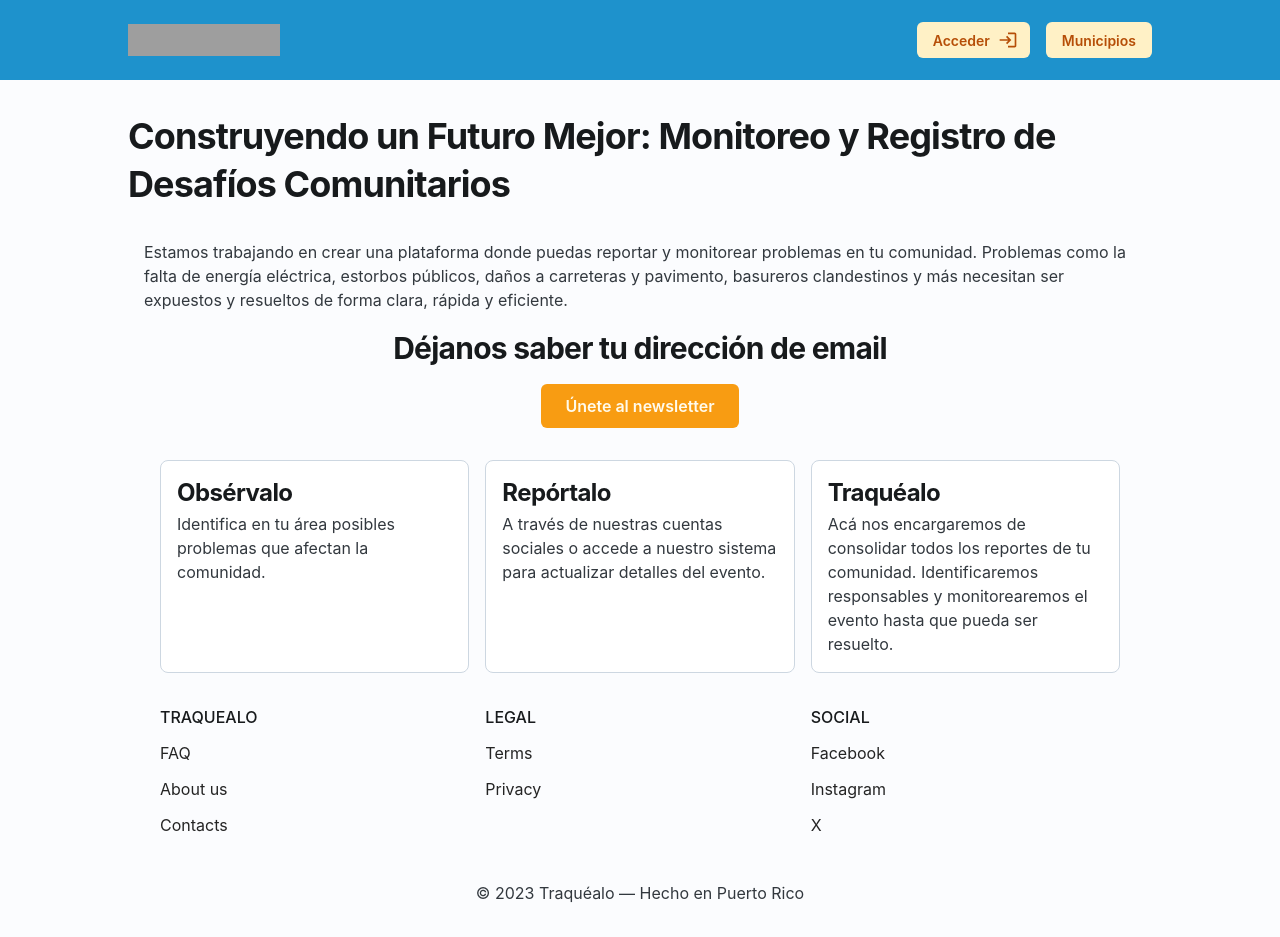
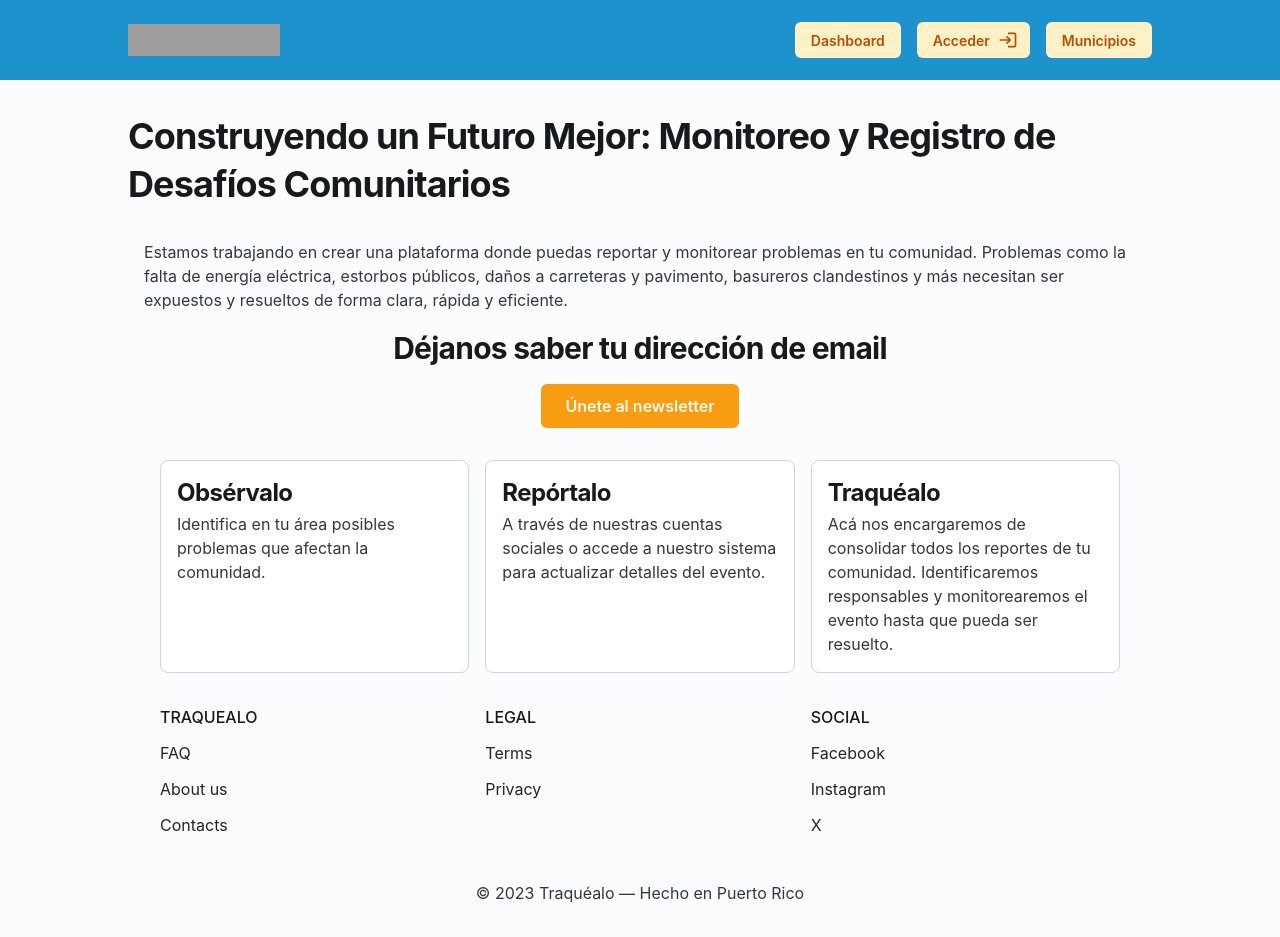
Before and after one commit to jaimeolmo/traquealo, a Next.js app: page / in a window 1280 px wide. Built offline with nearby package versions, Linux system fonts and the light colour scheme; no server answers; grey boxes are pictures that could not be loaded.

Commit message:
Harmonize header buttons

```diff
--- a/src/components/ButtonCreate.tsx
+++ /dev/null
@@ -1,18 +0,0 @@
-'use client'
-import { useUser } from '@clerk/nextjs'
-import Button from '@mui/joy/Button'
-import Link from 'next/link'
-
-export function ButtonCreate() {
-  const { isLoaded, isSignedIn, user } = useUser()
-
-  if (!isLoaded || !isSignedIn) {
-    return null
-  }
-
-  return (
-    <Link prefetch={false} href="/dashboard" passHref>
-      <Button color="secondary">Dashboard</Button>
-    </Link>
-  )
-}
--- a/src/components/HeaderBar/HeaderBar.tsx
+++ b/src/components/HeaderBar/HeaderBar.tsx
@@ -6,7 +6,6 @@ import Sheet from '@mui/joy/Sheet'
 import Stack from '@mui/joy/Stack'
 import Link from 'next/link'
 import { usePathname } from 'next/navigation'
-import { ButtonCreate } from '../ButtonCreate'
 import { Logo } from '../Logo'
 import MobileMenu from './MobileMenu'
 import SignInButton from './SignInButton'
@@ -79,11 +78,17 @@ export function HeaderBar() {
               </Link>
             ) : null}
           </SignedIn>
-          {pathname !== '/dashboard' ? <ButtonCreate /> : null}
+          {pathname !== '/dashboard' ? (
+            <Link prefetch={false} href="/dashboard" passHref>
+              <Button variant="soft" color="secondary">
+                Dashboard
+              </Button>
+            </Link>
+          ) : null}
           <SignInButton />
           {pathname !== '/dashboard/municipalities' ? (
             <Link prefetch={false} href="/dashboard/municipalities" passHref>
-              <Button variant="soft" color="secondary" fullWidth>
+              <Button variant="soft" color="secondary">
                 Municipios
               </Button>
             </Link>
--- a/src/components/HeaderBar/MobileMenu.tsx
+++ b/src/components/HeaderBar/MobileMenu.tsx
@@ -9,7 +9,6 @@ import { styled } from '@mui/joy/styles'
 import Link from 'next/link'
 import { usePathname } from 'next/navigation'
 import { useRef, useState } from 'react'
-import { ButtonCreate } from '../ButtonCreate'
 
 const Popup = styled(Popper)({
   zIndex: 1000,
@@ -76,14 +75,20 @@ export default function MobileMenu() {
                       </Link>
                     ) : null}
                   </SignedIn>
-                  {pathname !== '/dashboard' ? <ButtonCreate /> : null}
+                  {pathname !== '/dashboard' ? (
+                    <Link prefetch={false} href="/dashboard" passHref>
+                      <Button variant="soft" color="secondary">
+                        Dashboard
+                      </Button>
+                    </Link>
+                  ) : null}
                   {pathname !== '/dashboard/municipalities' ? (
                     <Link
                       prefetch={false}
                       href="/dashboard/municipalities"
                       passHref
                     >
-                      <Button variant="soft" color="secondary" fullWidth>
+                      <Button variant="soft" color="secondary">
                         Municipios
                       </Button>
                     </Link>
```
